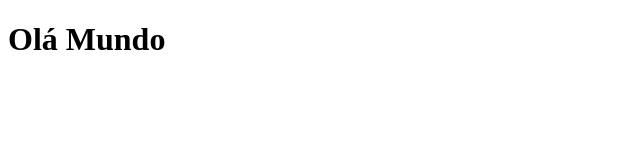
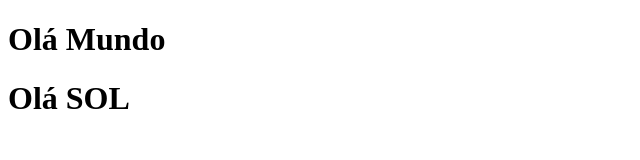
Before and after one commit to allysonlipe/info-08, a plain HTML site: page index.html in a window 1280 px wide. Shown: the whole page, without its empty margins (0-640 px from the left). Drawn offline with Linux system fonts and the light colour scheme.

Commit message:
Segundo commit

```diff
--- a/index.html
+++ b/index.html
@@ -7,5 +7,6 @@
 </head>
 <body>
     <h1>Olá Mundo</h1>
+    <h1>Olá SOL</h1>
 </body>
 </html>
```
